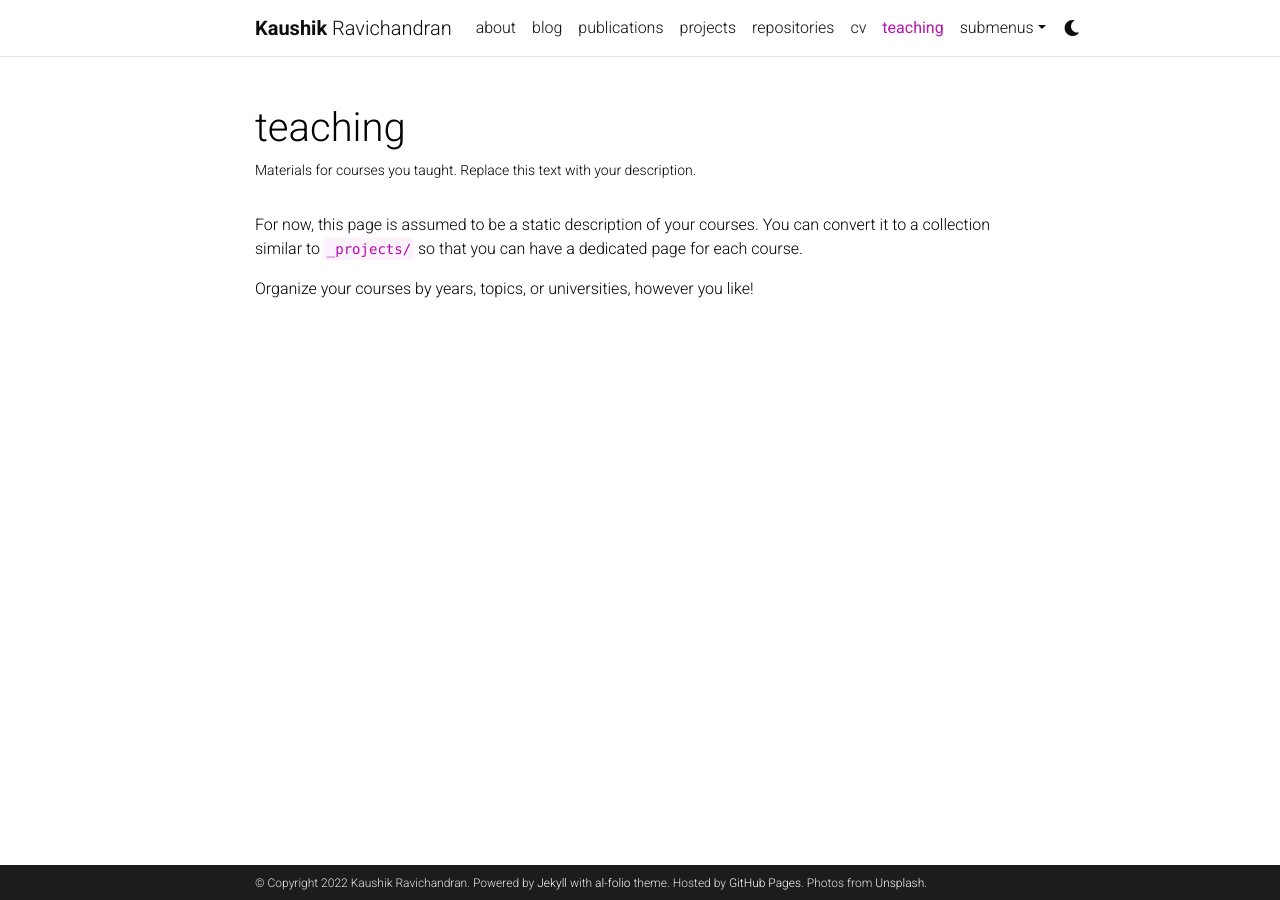
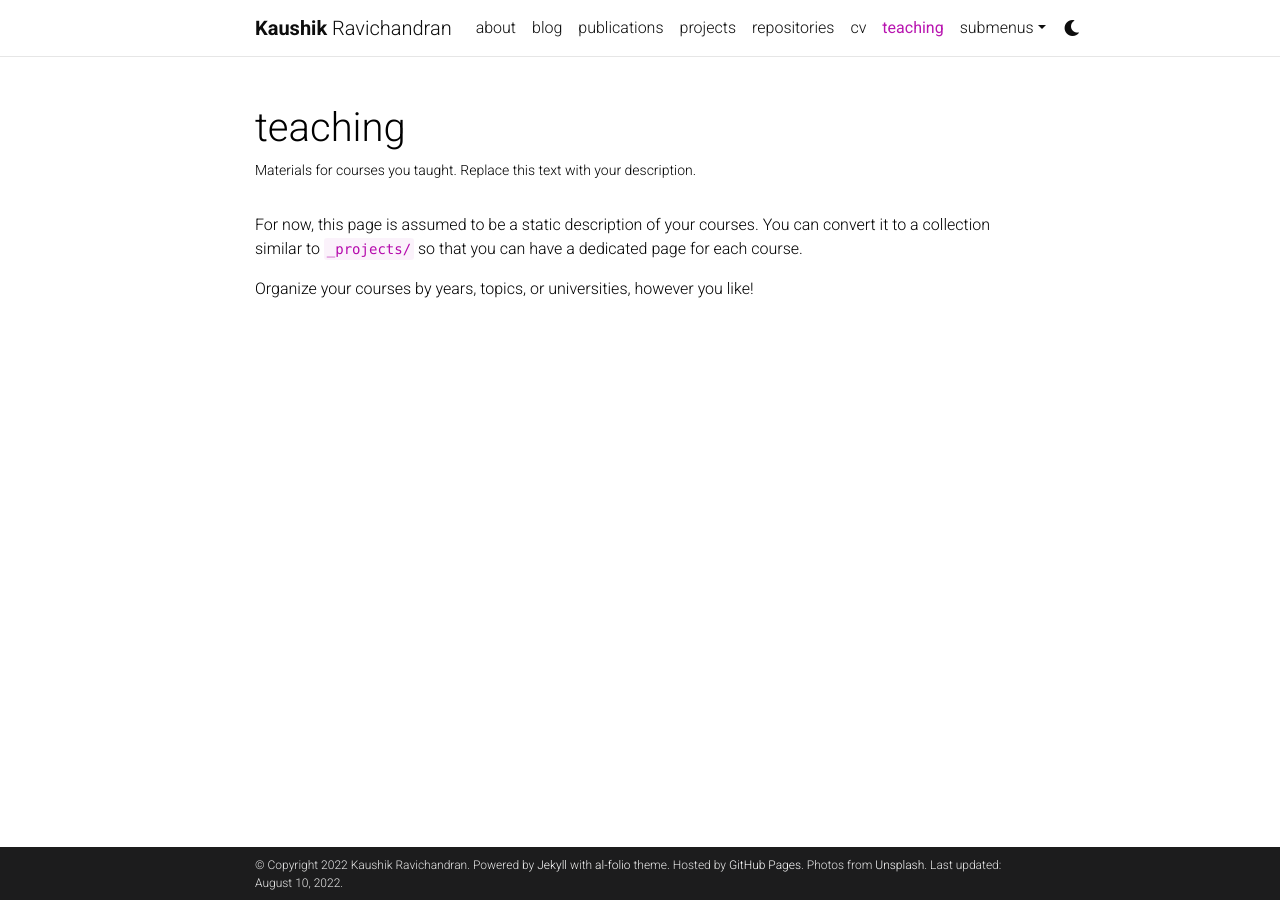
Before and after one commit to kaushikravichandran/kaushikravichandran.github.io, a Jekyll site: the page built from _pages/teaching.md, in a window 1280 px wide. Built offline with Jekyll 4.4.1, drawn with Linux system fonts in a browser that asks for light colours; comment, search, counter and statistics services are not loaded; a style sheet for code colours, icons or effects is not loaded; part of the change alters nothing that is shown.

Commit message:
edit jekyll config

```diff
--- a/_config.yml
+++ b/_config.yml
@@ -18,9 +18,10 @@ keywords: Kaushik, Kaushik Ravichandran, CMU, PES University, Georgia Tech, GaTe
 lang: en # the language of your site (for example: en, fr, cn, ru, etc.)
 icon: ⚛️  # the emoji used as the favicon (alternatively, provide image name in /assets/img/)
 
+domain: kaushikravichandran.github.io
 url: https://kaushikravichandran.github.io # the base hostname & protocol for your site
-baseurl: # the subpath of your site, e.g. /blog/
-last_updated: false # set to true if you want to display last updated in the footer
+baseurl: /REPOSITORY-NAME/ # the subpath of your site, e.g. /blog/
+last_updated: true # set to true if you want to display last updated in the footer
 impressum_path:  # set to path to include impressum link in the footer, use the same path as permalink in a page, helps to conform with EU GDPR
 
 # -----------------------------------------------------------------------------
```
